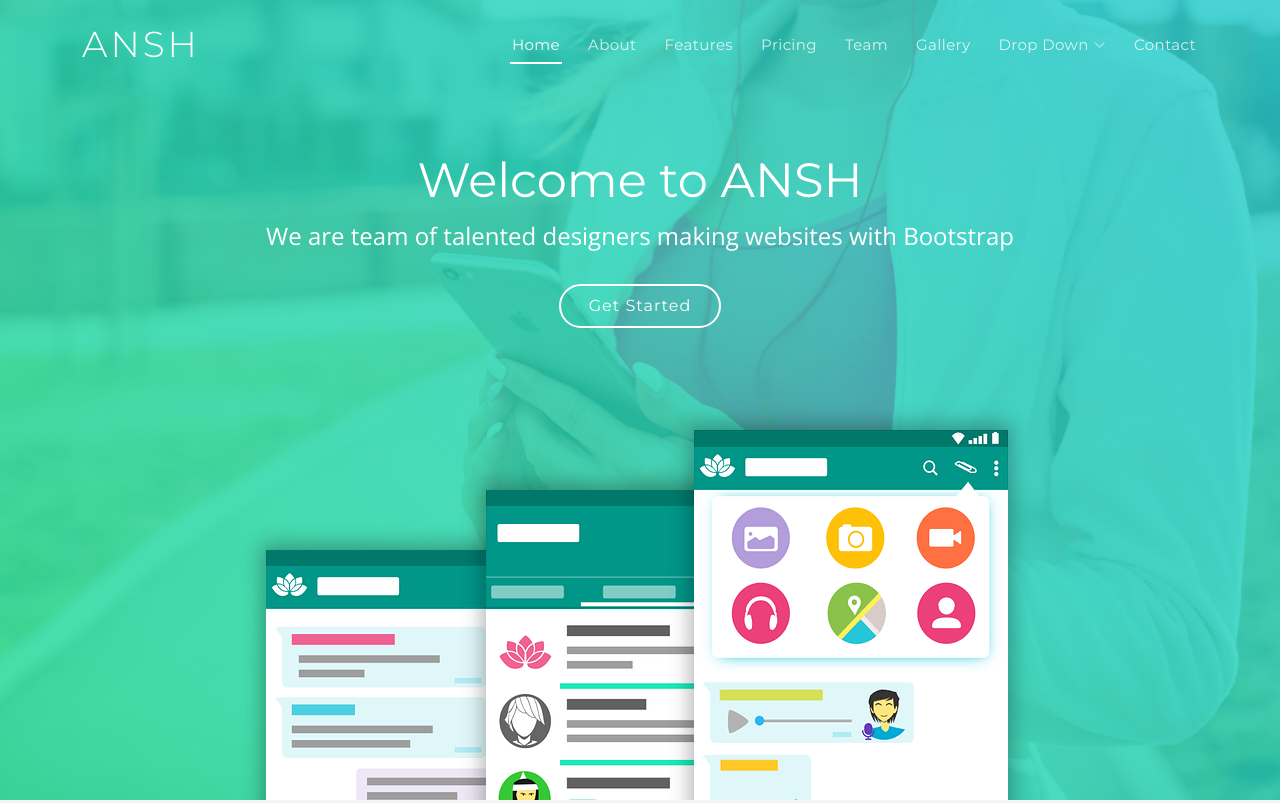
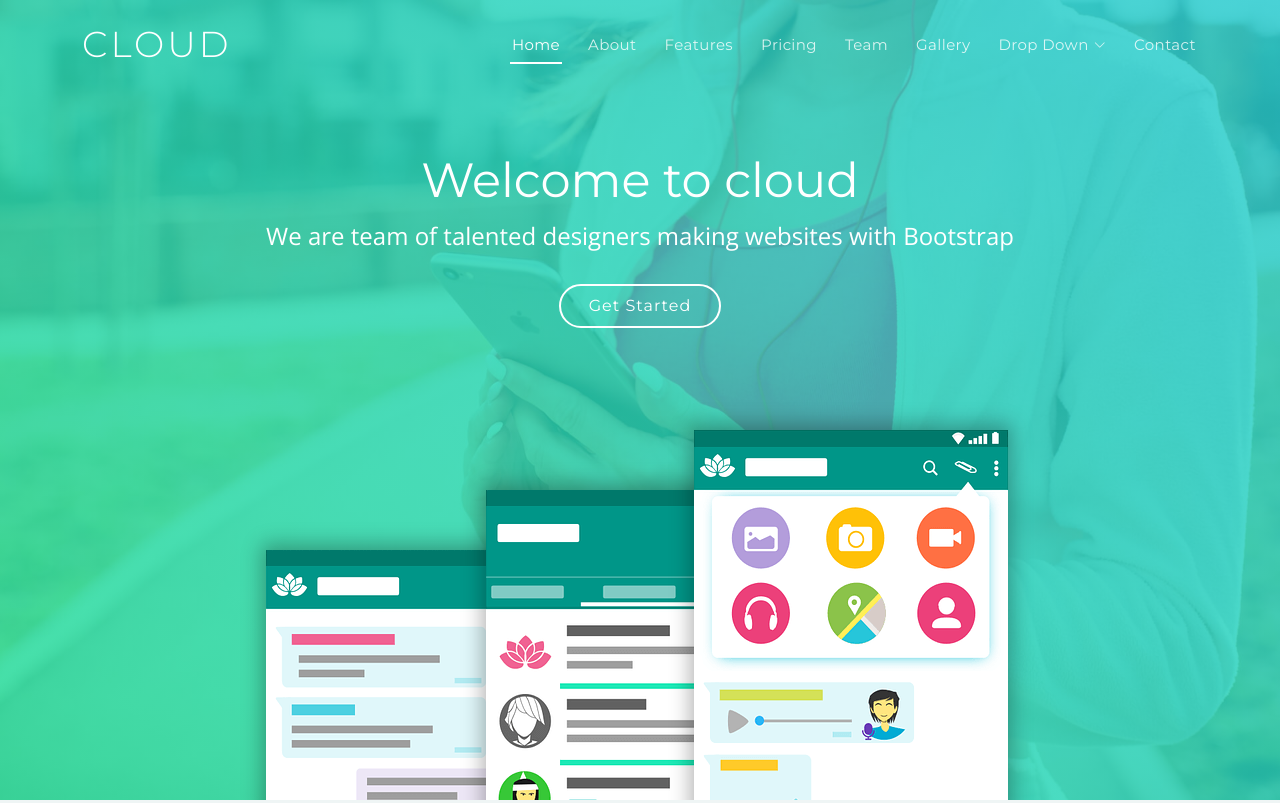
Before and after one commit to Ansh-2610/Project, a plain HTML site: page index.html in a window 1280 px wide. Shown: the top 803 px of the page. Drawn offline with nearby package versions, Linux system fonts and the light colour scheme.

Commit message:
Update index.html

```diff
--- a/index.html
+++ b/index.html
@@ -40,7 +40,7 @@
     <div class="container d-flex justify-content-between align-items-center">
 
       <div id="logo">
-        <h1><a href="index.html">ANSH</a></h1>
+        <h1><a href="index.html">CLOUD</a></h1>
         <!-- Uncomment below if you prefer to use an image logo -->
         <!-- <a href="index.html"><img src="assets/img/logo.png" alt=""></a> -->
       </div>
@@ -81,7 +81,7 @@
   <section id="hero">
 
     <div class="hero-text" data-aos="zoom-out">
-      <h2>Welcome to ANSH</h2>
+      <h2>Welcome to cloud</h2>
       <p>We are team of talented designers making websites with Bootstrap</p>
       <a href="#about" class="btn-get-started scrollto">Get Started</a>
     </div>
```
